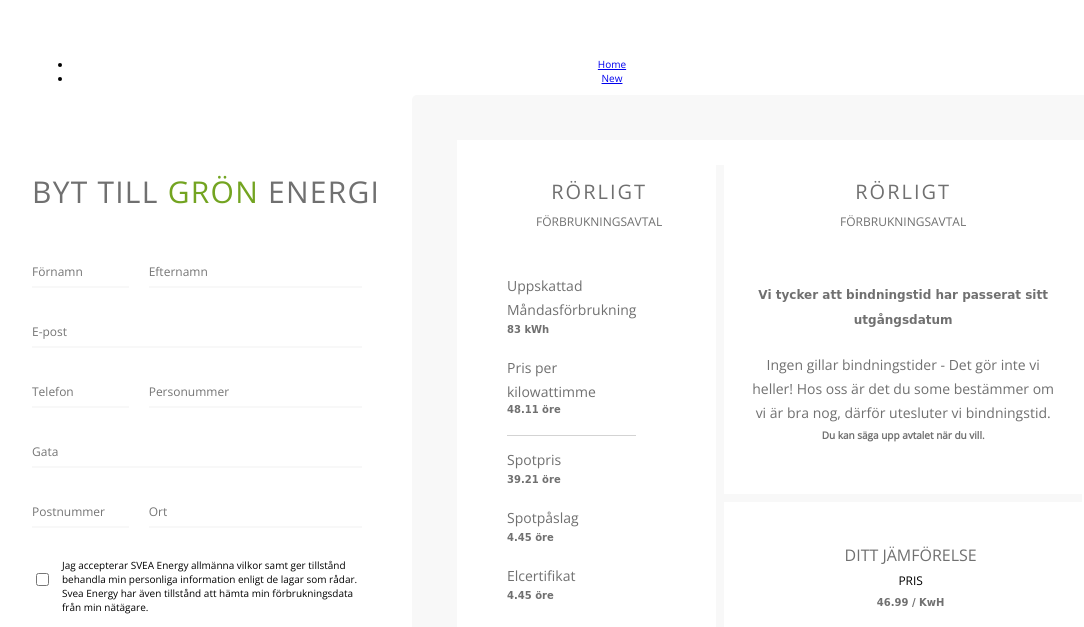
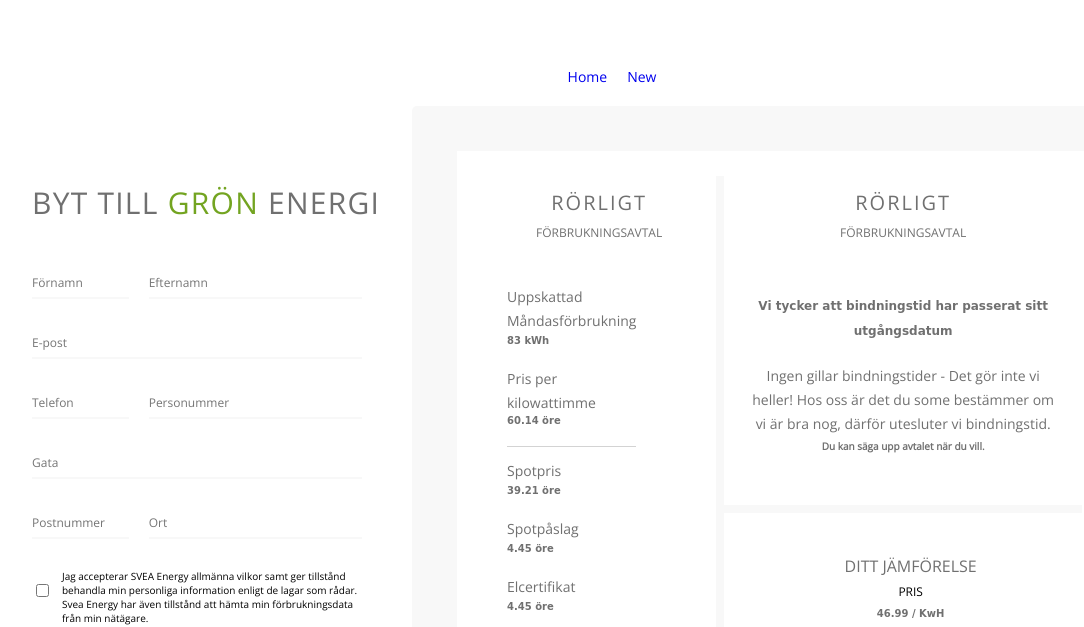
Before and after one commit to alisvea/energy-react, a React (Create React App) app in the folder react/: page /new in a window 1280 px wide. Shown: the part 113-740 px from the top of the page, without its empty margins (48-1132 px from the left). Built offline with nearby package versions, Linux system fonts and the light colour scheme; no server answers.

Commit message:
Corrected calculations

```diff
--- a/react/public/index.html
+++ b/react/public/index.html
@@ -15,6 +15,32 @@
     <link rel="stylesheet" type="text/css" href="https://fonts.googleapis.com/css?family=Open+Sans:300&display=swap">
     <link rel="stylesheet" href="https://cdnjs.cloudflare.com/ajax/libs/font-awesome/5.9.0/css/all.min.css"
           integrity="sha256-UzFD2WYH2U1dQpKDjjZK72VtPeWP50NoJjd26rnAdUI=" crossorigin="anonymous"/>
+
+    <style>
+        #main-nav .wrapper {
+            background-color: white;
+        }
+
+        #main-nav .wrapper ul {
+            list-style: none;
+        }
+
+        #main-nav .wrapper ul li {
+            display: inline-block;
+            padding: 10px;
+            font-size: 14px;
+        }
+
+        #main-nav .wrapper ul li a {
+            text-decoration: none;
+        }
+
+        #main-nav .wrapper ul li a:hover {
+            text-decoration: none;
+            font-weight: bold;
+        }
+
+    </style>
 </head>
 
 <body>
--- a/react/src/components/Index.js
+++ b/react/src/components/Index.js
@@ -38,7 +38,7 @@ class Index extends React.Component {
 
     render() {
         const { spot_price, spot_start, el_certificate, monthly_consumption} = this.state.bill;
-        const moms = ((spot_price.value + spot_start.value + el_certificate.value) * 0.25).toFixed(2);
+        const moms = Number( ((spot_price.value + spot_start.value + el_certificate.value) * 0.25).toFixed(2) );
         const price_per_kw_hour = (Number.parseFloat(spot_price.value + spot_start.value + el_certificate.value + moms)).toFixed(2);
 
         let comparison_price = ((39 / this.state.bill.monthly_consumption.value) * 100 ) + price_per_kw_hour;
--- a/react/src/components/New.js
+++ b/react/src/components/New.js
@@ -19,8 +19,6 @@ class New extends React.Component {
                 spot_price: {value: 39.21, unit: 'öre'},
                 spot_start: {value: 4.45, unit: 'öre'},
                 el_certificate: {value: 4.45, unit: 'öre'},
-                // moms: { value: 11.78, unit: 'öre' }, // 25% of the above 3
-                // price_per_kw_hour: { value: 58.89, unit: 'öre' }, // The sum of above 4
             }
         }
     }
@@ -37,7 +35,7 @@ class New extends React.Component {
 
     render() {
         const {spot_price, spot_start, el_certificate, monthly_consumption} = this.state.bill;
-        const moms = ((spot_price.value + spot_start.value + el_certificate.value) * 0.25).toFixed(2);
+        const moms = Number(((spot_price.value + spot_start.value + el_certificate.value) * 0.25).toFixed(2));
         const price_per_kw_hour = (Number.parseFloat(spot_price.value + spot_start.value + el_certificate.value + moms)).toFixed(2);
 
         let comparison_price = ((39 / this.state.bill.monthly_consumption.value) * 100) + price_per_kw_hour;
@@ -298,7 +296,7 @@ class New extends React.Component {
                                                     </div>
                                                 </div>
 
-                                                <div style={{clear:'both'}}></div>
+                                                <div style={{clear: 'both'}}></div>
 
                                             </div>
                                         </div>
```
Also changed, not shown: 1 other file (tests, documents, lock files or other folders).
